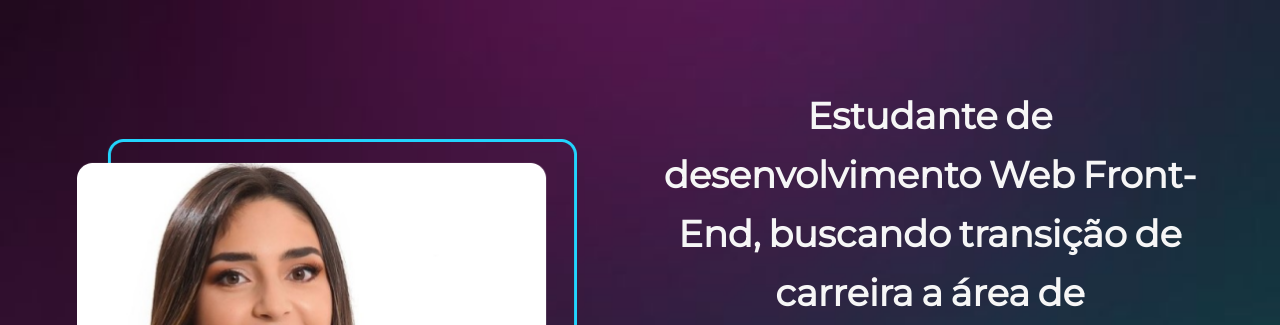
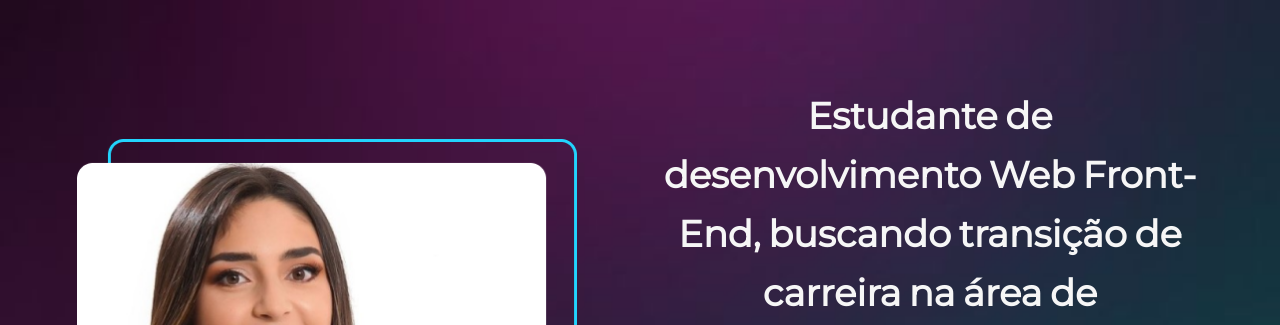
Before and after one commit to Mariahsth/portfolio, a plain HTML site: page index.html in a window 1280 px wide. Shown: the part 60-385 px from the top of the page. Drawn offline with nearby package versions, Linux system fonts and the light colour scheme.

Commit message:
Update index.html

```diff
--- a/index.html
+++ b/index.html
@@ -19,7 +19,7 @@
         <img class="imagem" src="imag.png" alt="Imagem de Mariah">
 
         <section class="texto__botoes" >
-            <h2>Estudante de desenvolvimento Web Front-End, buscando transição de carreira a área de <strong class="subtitulo">programação</strong></h2>
+            <h2>Estudante de desenvolvimento Web Front-End, buscando transição de carreira na área de <strong class="subtitulo">programação</strong></h2>
             <p class="texto__redes">Acesse minhas redes:</p>
 
             <div class="botoes">
```
